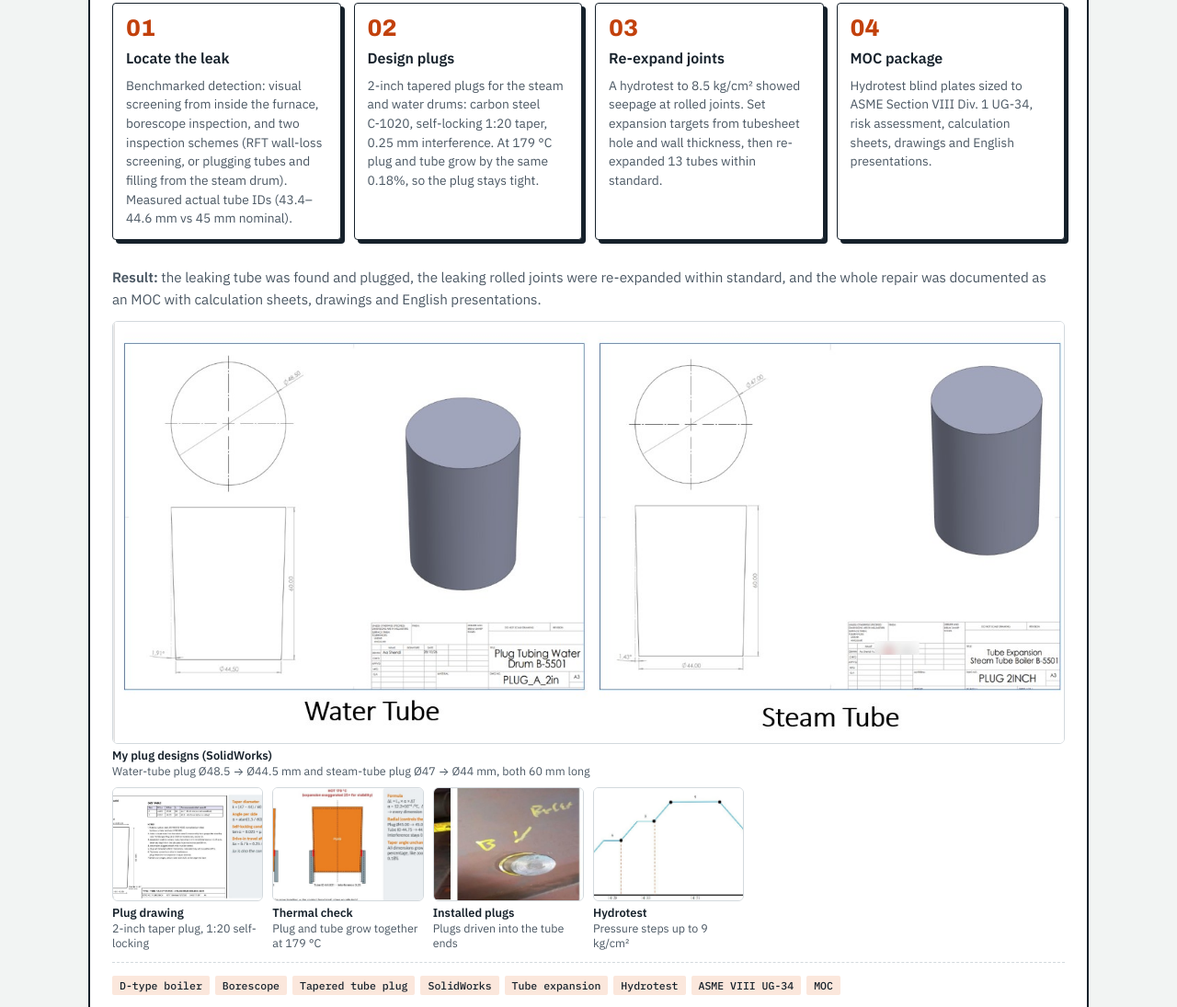
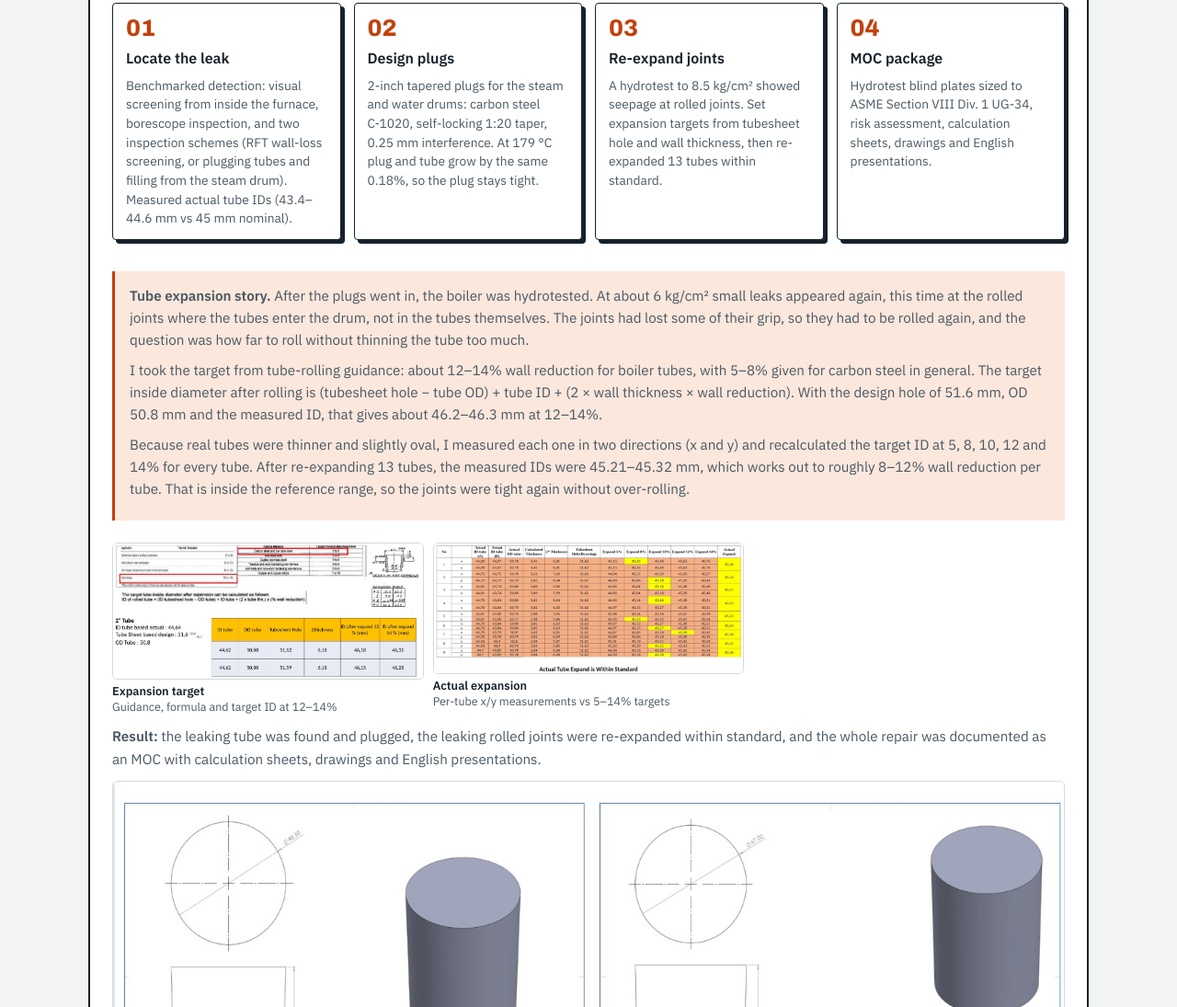
Before and after one commit to shendyu7-a11y/shendyu7-a11y.github.io, a plain HTML site: page index.html in a window 1280 px wide. Shown: the part 4647-5742 px from the top of the page at 92% size. Drawn offline with Linux system fonts and the light colour scheme.

Commit message:
Add tube expansion story to boiler repair project
Co-Authored-By: Claude Opus 5.5 <noreply@anthropic.com>
Claude-Session: https://claude.ai/code/session_01FU6DnaWRU5eLUAmoU8RCE2

```diff
--- a/index.html
+++ b/index.html
@@ -423,6 +423,15 @@ footer .wrap{display:flex;flex-wrap:wrap;justify-content:space-between;gap:12px;
           <div class="step"><span class="n">03</span><h4>Re-expand joints</h4><p>A hydrotest to 8.5 kg/cm² showed seepage at rolled joints. Set expansion targets from tubesheet hole and wall thickness, then re-expanded 13 tubes within standard.</p></div>
           <div class="step"><span class="n">04</span><h4>MOC package</h4><p>Hydrotest blind plates sized to ASME Section VIII Div. 1 UG-34, risk assessment, calculation sheets, drawings and English presentations.</p></div>
         </div>
+        <div class="cs" id="prj-expand">
+          <p><strong>Tube expansion story.</strong> After the plugs went in, the boiler was hydrotested. At about 6 kg/cm² small leaks appeared again, this time at the rolled joints where the tubes enter the drum, not in the tubes themselves. The joints had lost some of their grip, so they had to be rolled again, and the question was how far to roll without thinning the tube too much.</p>
+          <p>I took the target from tube-rolling guidance: about 12–14% wall reduction for boiler tubes, with 5–8% given for carbon steel in general. The target inside diameter after rolling is (tubesheet hole − tube OD) + tube ID + (2 × wall thickness × wall reduction). With the design hole of 51.6 mm, OD 50.8 mm and the measured ID, that gives about 46.2–46.3 mm at 12–14%.</p>
+          <p>Because real tubes were thinner and slightly oval, I measured each one in two directions (x and y) and recalculated the target ID at 5, 8, 10, 12 and 14% for every tube. After re-expanding 13 tubes, the measured IDs were 45.21–45.32 mm, which works out to roughly 8–12% wall reduction per tube. That is inside the reference range, so the joints were tight again without over-rolling.</p>
+        </div>
+        <div class="calc-grid">
+          <figure class="wide-fig" style="grid-column:span 2"><button type="button" class="thumb" data-full="certs/moc-expcalc.jpg" data-title="Expansion target · Wall-reduction guidance, formula and target ID at 12–14%"><img src="certs/moc-expcalc.jpg" alt="Tube expansion guidance tables, formula and target ID table" loading="lazy"></button><figcaption><strong>Expansion target</strong> Guidance, formula and target ID at 12–14%</figcaption></figure>
+          <figure class="wide-fig" style="grid-column:span 2"><button type="button" class="thumb" data-full="certs/moc-expactual.jpg" data-title="Actual expansion · Per-tube x/y measurements vs 5–14% targets"><img src="certs/moc-expactual.jpg" alt="Table of actual tube expansion per tube against 5 to 14 percent targets" loading="lazy"></button><figcaption><strong>Actual expansion</strong> Per-tube x/y measurements vs 5–14% targets</figcaption></figure>
+        </div>
         <p><strong>Result:</strong> the leaking tube was found and plugged, the leaking rolled joints were re-expanded within standard, and the whole repair was documented as an MOC with calculation sheets, drawings and English presentations.</p>
         <div class="calc-grid">
           <figure class="wide-fig" style="grid-column:1/-1"><button type="button" class="thumb" data-full="certs/moc-plugdesign.jpg" data-title="My plug designs · Water-drum plug (Ø48.5/Ø44.5, 60 mm) and steam-drum plug (Ø47/Ø44, 60 mm), SolidWorks"><img src="certs/moc-plugdesign.jpg" alt="SolidWorks drawings and 3D models of the water-tube and steam-tube tapered plugs" loading="lazy"></button><figcaption><strong>My plug designs (SolidWorks)</strong> Water-tube plug Ø48.5 → Ø44.5 mm and steam-tube plug Ø47 → Ø44 mm, both 60 mm long</figcaption></figure>
```
Also changed, not shown: certs/moc-expactual.jpg (added), certs/moc-expcalc.jpg (added).
